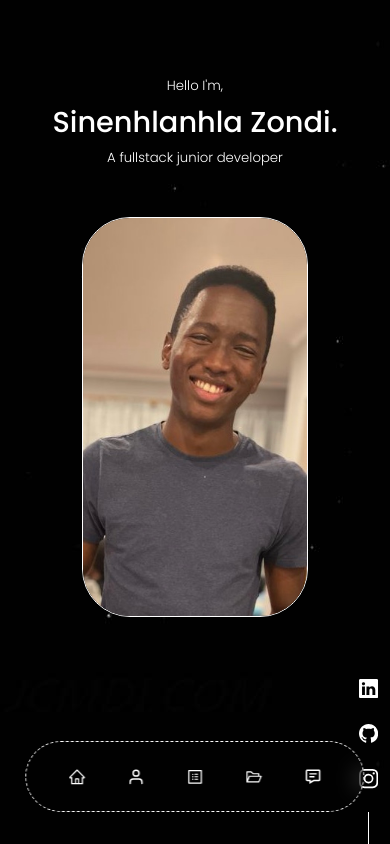
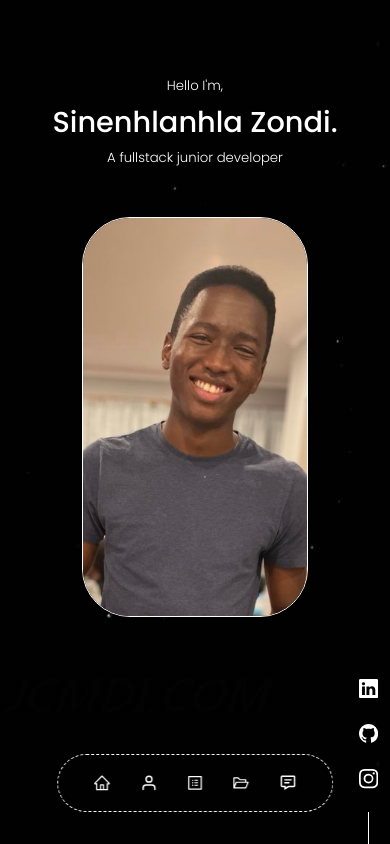
Before and after one commit to SinenhlanhlaZ/zondi-portfolio, a React (Create React App) app: page / in a window 390 px wide. Built offline with nearby package versions, Linux system fonts and the light colour scheme.

Commit message:
nav component now responsive

```diff
--- a/src/components/developer/nav/nav.css
+++ b/src/components/developer/nav/nav.css
@@ -33,3 +33,123 @@ nav a:active {
     background: var(--color-white);
     color: var(--color-black);
 }
+
+
+
+
+/* MEDIA QUERIES */
+
+@media screen and (max-width: 1920px){
+    /* No responsive CSS required */
+}
+
+@media screen and (max-width: 1536px){
+    /* No responsive CSS required */
+}
+
+@media screen and (max-width: 1080px){
+
+    .nav-bar{
+        display: none;
+    }
+
+}
+
+@media screen and (max-width: 1024px){
+
+    .nav-bar{
+        display: flex;
+    }
+}
+
+@media screen and (max-width: 950px){
+
+    .nav-bar{
+        display: none;
+    }
+
+}
+
+@media screen and (max-width: 896px){
+    /* No responsive CSS required */
+}
+
+/* iPhone 12 Pro (landscape) */
+@media screen and (max-width: 844px){
+
+    .nav-bar{
+        display: none;
+    }
+}
+
+/* iPad Air (potrait) */
+@media screen and (max-width: 820px){
+
+    .nav-bar{
+        display: flex;
+    }
+
+    nav a{
+        padding: 1rem;
+    }
+}
+
+@media screen and (max-width: 800px){
+
+    .nav-bar{
+        display: none;
+    }
+
+}
+
+/* iPad (potrait) */
+@media screen and (max-width: 768px){
+
+    .nav-bar{
+        display: flex;
+    }
+
+    nav a{
+        padding: 1rem;
+    }
+
+}
+
+/* iPhone 8+ (landscape) */
+@media screen and (max-width: 736px){
+    .nav-bar{
+        display: none;
+    }
+}
+
+/* iPhone 6 (landscape) */
+@media screen and (max-width: 667px){
+    /* No responsive CSS required */
+}
+
+@media screen and (max-width: 414px){
+    .nav-bar{
+        display: flex;
+    }
+
+    nav a{
+        padding: .5rem;
+    }
+}
+
+@media screen and (max-width: 375px){
+
+    nav a{
+        padding: .4rem;
+    }
+}
+
+@media screen and (max-width: 360px){
+    .nav-bar{
+        display: none;
+    }
+}
+
+@media screen and (max-width: 320px){
+    /* No responsive CSS required */
+}
```
